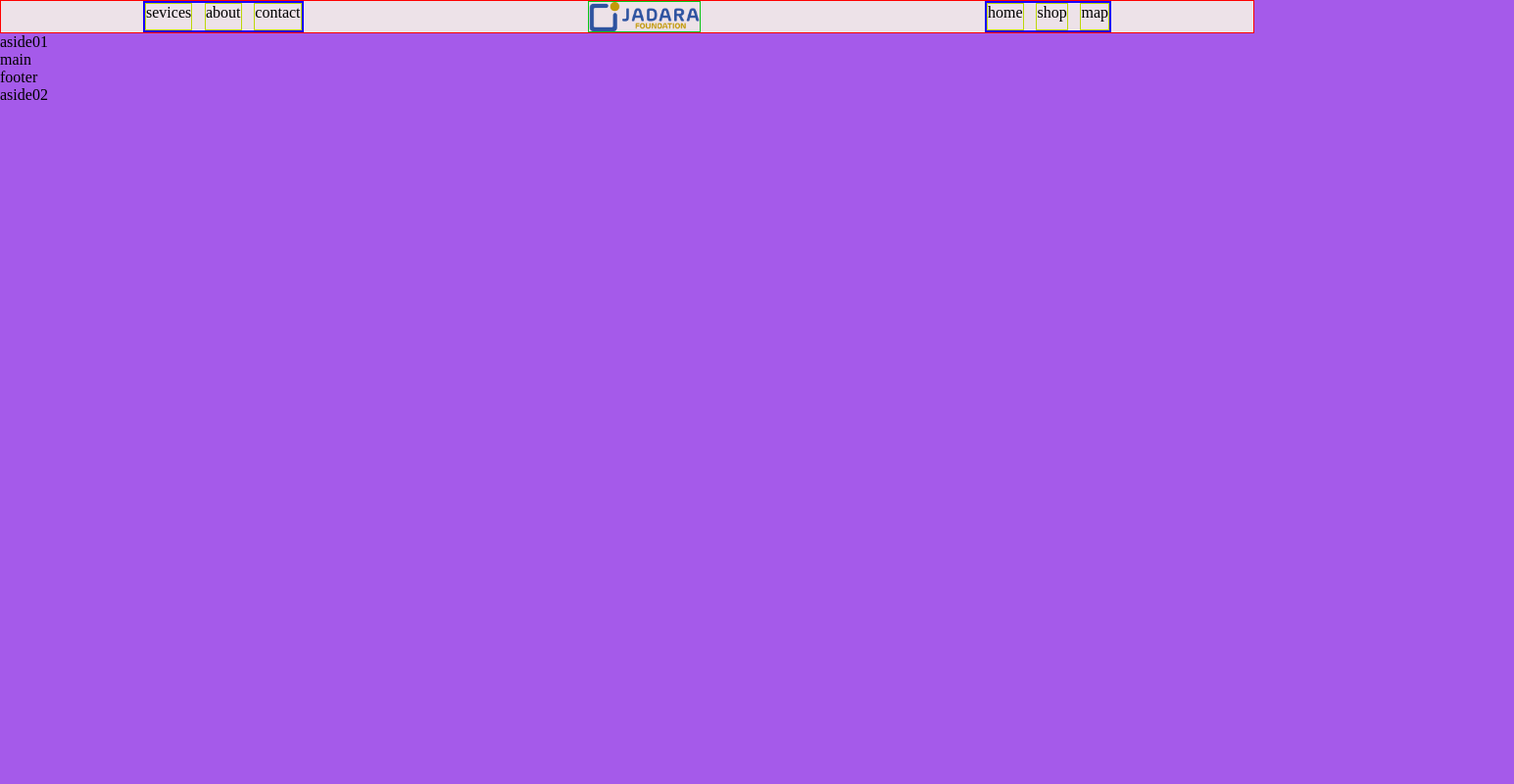
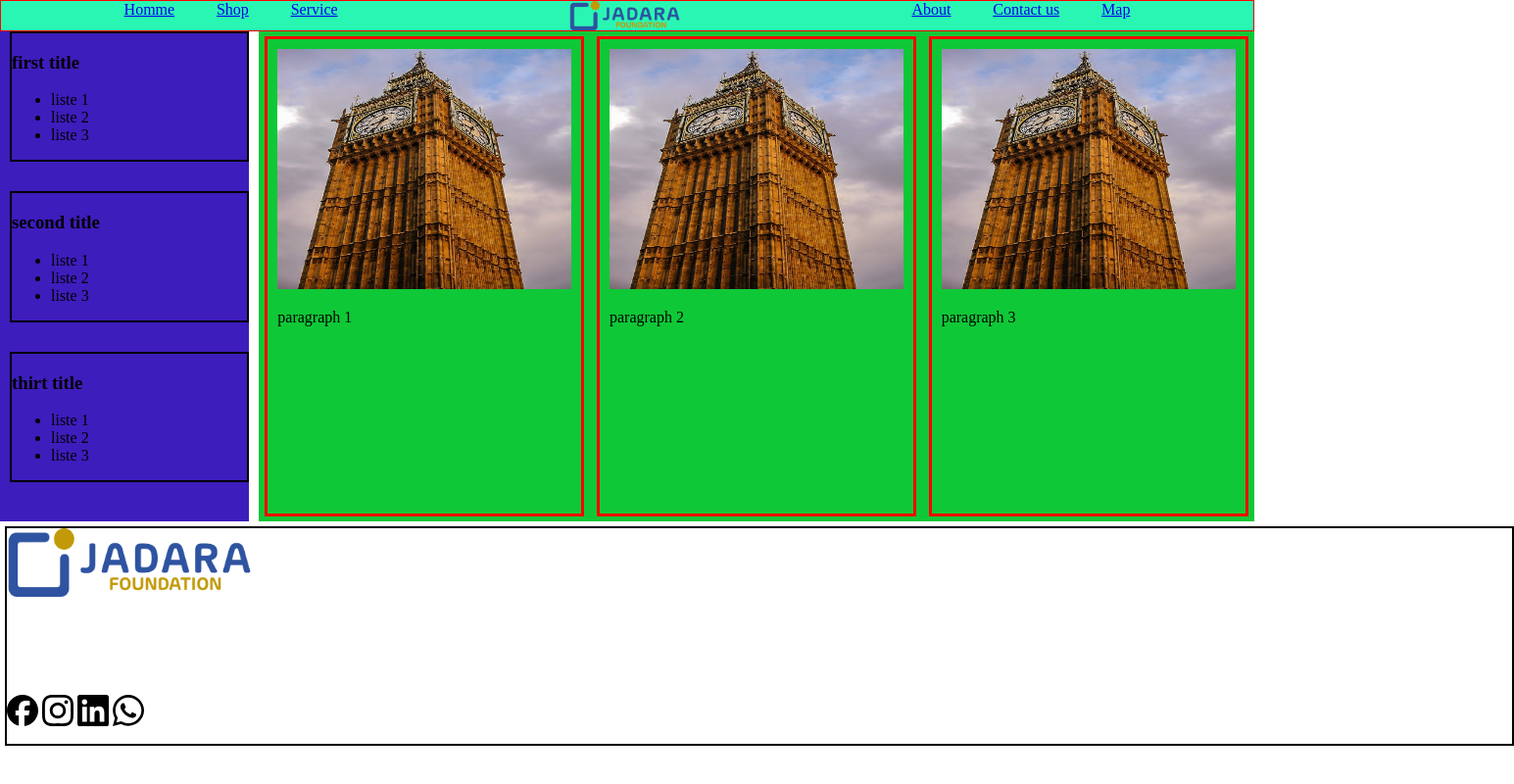
Before and after one commit to boutadoute/flex-template, a plain HTML site: page index.html in a window 1280 px wide. Shown: the whole page at 98% size, 1545 px wide, since content can reach past the window. Drawn offline with Linux system fonts and the light colour scheme.

Commit message:
my project

```diff
--- a/index.html
+++ b/index.html
@@ -4,28 +4,78 @@
   <meta charset="UTF-8">
   <meta name="viewport" content="width=device-width, initial-scale=1.0">
   <link rel="stylesheet" href="style.css">
+  <link rel="stylesheet" href="https://cdnjs.cloudflare.com/ajax/libs/font-awesome/6.7.2/css/all.min.css" integrity="sha512-Evv84Mr4kqVGRNSgIGL/F/aIDqQb7xQ2vcrdIwxfjThSH8CSR7PBEakCr51Ck+w+/U6swU2Im1vVX0SVk9ABhg==" crossorigin="anonymous" referrerpolicy="no-referrer" />
   <title>Document</title>
 </head>
 <body>
   <nav class="aside">
     <ul>
-      <li>sevices</li>
-      <li>about</li>
-      <li>contact</li>
+      <li> <a href="§">Homme</a></li>
+      <li> <a href="§">Shop</a></li>
+      <li> <a href="§">Service</a></li>
     </ul>
     <img src="logo-jadara.png" alt="logo jadara fondation" height="30">
     <ul>
-      <li>home</li>
-      <li>shop</li>
-      <li>map</li>
+      <li> <a href="§">About</a></li>
+      <li><a href="§">Contact us</a></li>
+      <li> <a href="§">Map</a></li>
     </ul>
   </nav>
   <section >
-  <section class="aside" >
-    <aside>aside01</aside>
-    <main>main</main>
+    <aside>
+      <div>
+        <h3>first title</h3>
+        <ul>
+          <li>liste 1</li>
+          <li>liste 2</li>
+          <li>liste 3</li>
+        </ul>
+      </div>
+      <div>
+        <h3>second title</h3>
+        <ul>
+          <li>liste 1</li>
+          <li>liste 2</li>
+          <li>liste 3</li>
+        </ul>
+      </div>
+      <div>
+        <h3>thirt title</h3>
+        <ul>
+          <li>liste 1</li>
+          <li>liste 2</li>
+          <li>liste 3</li>
+        </ul>
+      </div>
+    </aside>
+    <main>
+      <div  class="flip">
+        <img src="pexels-photo-372490.jpeg" alt="big ben picture">
+        <p>paragraph 1</p>
+      </div>
+      <div>
+        <img src="pexels-photo-372490.jpeg" alt="big ben picture">
+        <p>paragraph 2</p>
+      </div>
+      <div>
+        <img src="pexels-photo-372490.jpeg" alt="big ben picture">
+        <p>paragraph 3</p>
+      </div>
+    </main>
   </section>
-  <footer class="aside">footer</footer>
-  <aside>aside02</aside>
+  <footer>
+    <div class="left-div">
+        <img class="logo" src="logo-jadara.png" alt="jadar logo">
+        <div>
+           <img class="icon" src="facebook-brands.svg" alt="facebook icon">
+           <img class="icon" src="instagram-brands-solid.svg" alt="instagram icon">
+           <img class="icon" src="linkedin-brands-solid.svg" alt="linkedin icon">
+           <img class="icon" src="whatsapp-brands-solid.svg" alt="whatsapp icon">
+        </div>
+    </div>
+    <div class="right-div">
+
+    </div>
+  </footer>
 </body>
 </html>
--- a/style.css
+++ b/style.css
@@ -1,36 +1,93 @@
 body{
   margin: 0;
-  background-color: rgb(165, 90, 234);
+
   nav{
-    /* styling */
     border: solid red 1px;
-    background-color: rgba(244, 239, 232, 0.914);
-    /* flex */
+    background-color: rgba(22, 246, 172, 0.914);
     display: flex;
     justify-content: space-around;
     ul{
-      border: solid rgb(25, 0, 255) 2px;
       margin: 0;
       padding-left:0;
-
-
       display: flex;
       gap:.8rem;
       li{
-        border: solid rgb(188, 215, 10) 1px;
         list-style: none;
+        margin-left: 15px;
+        margin-right: 15px;
       }
     }
     img{
-      border: solid rgb(9, 196, 19) 1px;
     }
   }
   section{
+    display: flex;
+    gap: 10px;
+
     main{
-      aside{
-        border: solid 1px red;
+      background-color: rgb(15, 200, 55);
+      width: 80%;
+      display: flex;
+      justify-content: space-around;
+
+      div {
+        border: solid 3px red;
+        margin: 5px;
+        padding: 10px;
+        transition:all .9s ease-in-out;
+        img {
+          width: 300px;
+          height: 245px;
+        }
+
       }
 
     }
+    aside{
+      background-color: rgb(61, 29, 188);
+      width: 20%;
+      height: 500px;
+      display: flex;
+      flex-direction: column;
+      div{
+        border: 2px solid;
+        margin-bottom: 30px;
+        margin-left: 10px;
+
+      }
+      }
+
   }
-}
+
+    footer{
+      width: 96rem;
+      height: 220px;
+      border: 2px solid black;
+      margin-left: 5px;
+      margin-top: 5px;
+      display: flex;
+
+      .left-div{
+        display: flex;
+        flex-direction: column;
+        justify-content: space-between;
+        .logo {
+          margin-top: 0%;
+          width: 250px;
+          height: 70px;
+        }
+        .icon{
+          width: 32px;
+          height: 60px;
+
+        }
+
+      }
+
+    }
+
+  }
+
+  .flip:hover{
+    transform: rotateY(180deg);
+   }
```
Also changed, not shown: facebook-brands.svg (added), instagram-brands-solid.svg (added), linkedin-brands-solid.svg (added), pexels-photo-372490.jpeg (added), whatsapp-brands-solid.svg (added).
